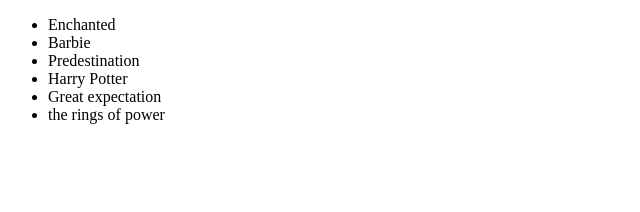
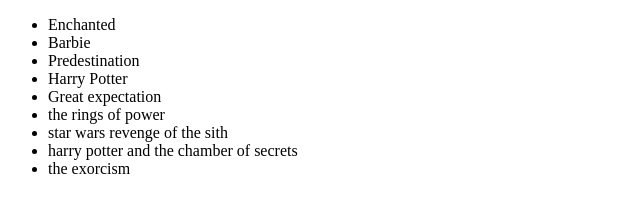
Before and after one commit to tiffjai/my-github-repo, a plain HTML site: page index.html in a window 1280 px wide. Shown: the whole page, without its empty margins (0-640 px from the left). Drawn offline with Linux system fonts and the light colour scheme.

Commit message:
added few more movies

```diff
--- a/index.html
+++ b/index.html
@@ -13,6 +13,11 @@
     <li>Harry Potter</li>
     <li>Great expectation</li>
     <li>the rings of power</li>
+
+
+    <li>star wars revenge of the sith</li>
+    <li>harry potter and the chamber of secrets</li>
+    <li>the exorcism</li>
    </ul>
 </body>
 </html>
```
